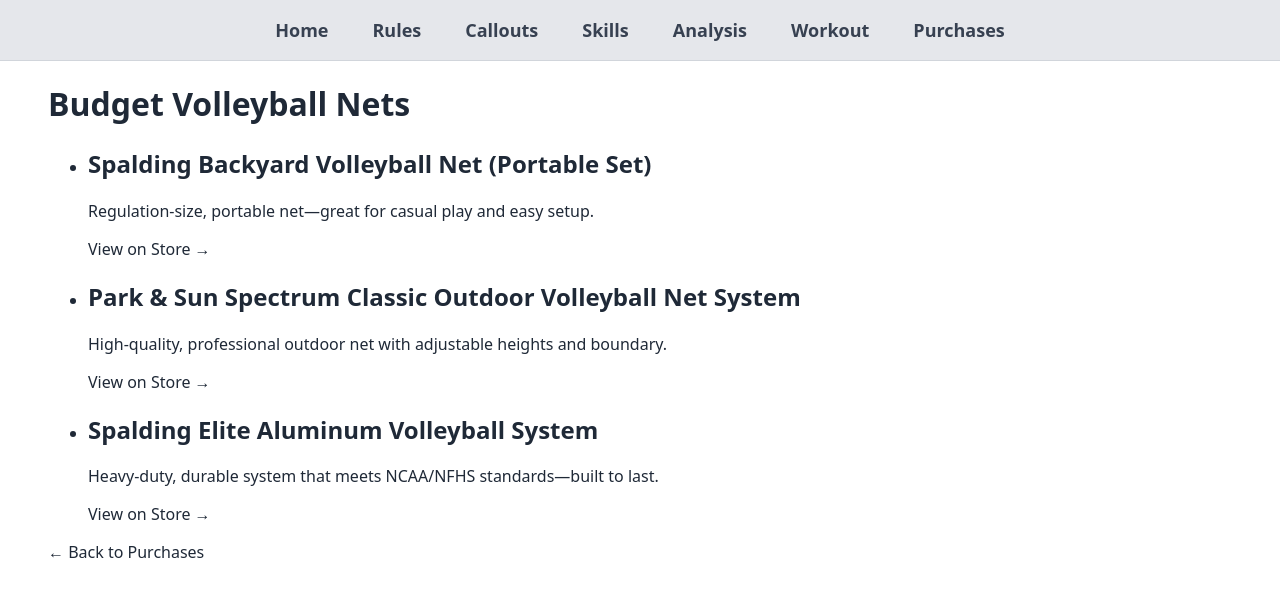
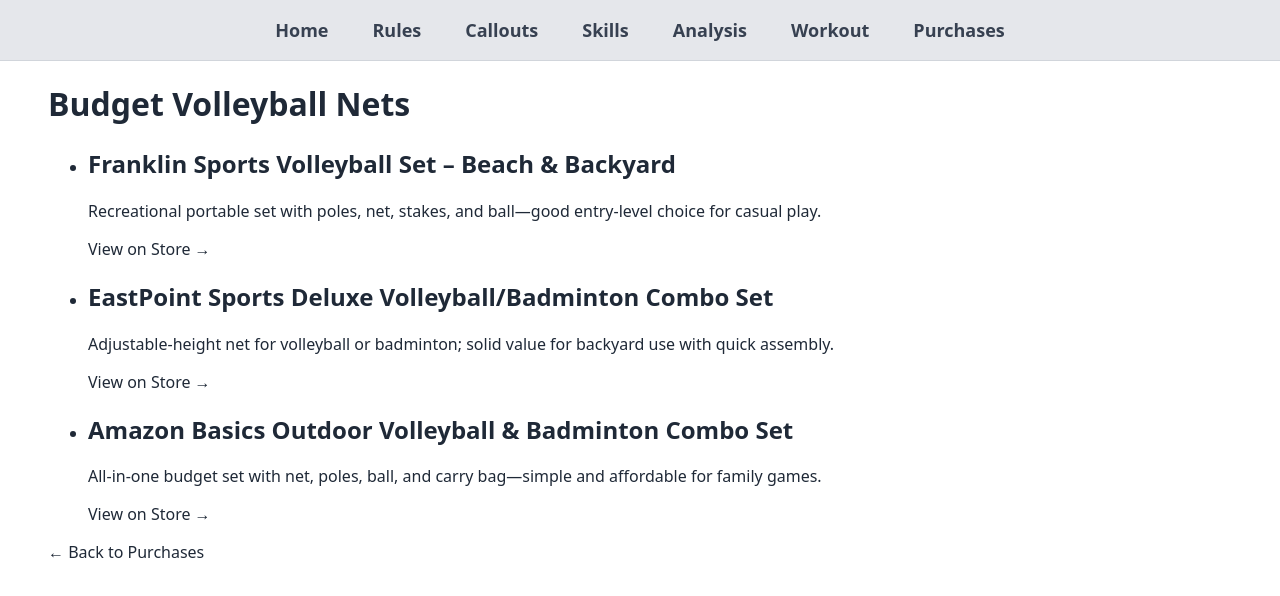
Before and after one commit to blueweriy/volleyball-ai-website, a React (Vite) app: page /purchases/nets/budget in a window 1280 px wide. Shown: the top 596 px of the page. Built offline with nearby package versions, Linux system fonts and the light colour scheme.

Commit message:
Update NetsBudget.jsx

```diff
--- a/src/pages/purchases/NetsBudget.jsx
+++ b/src/pages/purchases/NetsBudget.jsx
@@ -1,48 +1,51 @@
+// src/pages/purchases/NetsBudget.jsx
 import React from 'react';
 import { Link } from 'react-router-dom';
 
 const items = [
   {
-    name: 'Spalding Backyard Volleyball Net (Portable Set)',
-    desc: 'Regulation-size, portable net—great for casual play and easy setup.',
-    url: 'https://www.amazon.com/spalding-volleyball-net/s?k=spalding+volleyball+net'
+    name: 'Franklin Sports Volleyball Set – Beach & Backyard',
+    desc: 'Recreational portable set with poles, net, stakes, and ball—good entry-level choice for casual play.',
+    url: 'https://www.amazon.com/Franklin-Sports-50402-Parent-Volleyball-Set/dp/B00O7EROVS'
   },
   {
-    name: 'Park & Sun Spectrum Classic Outdoor Volleyball Net System',
-    desc: 'High-quality, professional outdoor net with adjustable heights and boundary.',
-    url: 'https://www.dickssportinggoods.com/p/park-sun-spectrum-classic-volleyball-net-system-16pssuspctrmclsscstg/16pssuspctrmclsscstg'
+    name: 'EastPoint Sports Deluxe Volleyball/Badminton Combo Set',
+    desc: 'Adjustable-height net for volleyball or badminton; solid value for backyard use with quick assembly.',
+    url: 'https://www.amazon.com/EastPoint-Sports-Deluxe-Volleyball-Badminton/dp/B01FWO60HU'
   },
   {
-    name: 'Spalding Elite Aluminum Volleyball System',
-    desc: 'Heavy-duty, durable system that meets NCAA/NFHS standards—built to last.',
-    url: 'https://www.bsnsports.com/p/spalding-elite-aluminum-volleyball-system/'
+    name: 'Amazon Basics Outdoor Volleyball & Badminton Combo Set',
+    desc: 'All-in-one budget set with net, poles, ball, and carry bag—simple and affordable for family games.',
+    url: 'https://www.amazon.com/AmazonBasics-Volleyball-Badminton-Combo-Set/dp/B07GXS216T'
   }
 ];
 
 export default function NetsBudget() {
   return (
     <div
-      className="py-16 bg-white text-gray-900 leading-relaxed"
+      className="bg-white text-gray-900 py-16 leading-relaxed"
       style={{ paddingLeft: "3rem", paddingRight: "3rem" }}
     >
       <h1 className="text-3xl font-bold mb-6">Budget Volleyball Nets</h1>
+
       <ul className="space-y-6">
         {items.map((it) => (
-          <li key={it.name} className="bg-gray-50 p-6 rounded shadow-sm">
+          <li key={it.name} className="p-0">
             <h2 className="text-xl font-semibold">{it.name}</h2>
             <p className="mt-1 text-gray-700">{it.desc}</p>
             <a
               href={it.url}
               target="_blank"
               rel="noopener noreferrer"
-              className="mt-3 inline-block text-blue-600 hover:underline"
+              className="mt-2 inline-block text-blue-600 hover:underline"
             >
               View on Store →
             </a>
           </li>
         ))}
       </ul>
-      <Link to="/purchases" className="mt-10 inline-block text-blue-600 hover:underline">
+
+      <Link to="/purchases" className="mt-8 inline-block text-blue-600 hover:underline">
         ← Back to Purchases
       </Link>
     </div>
```
